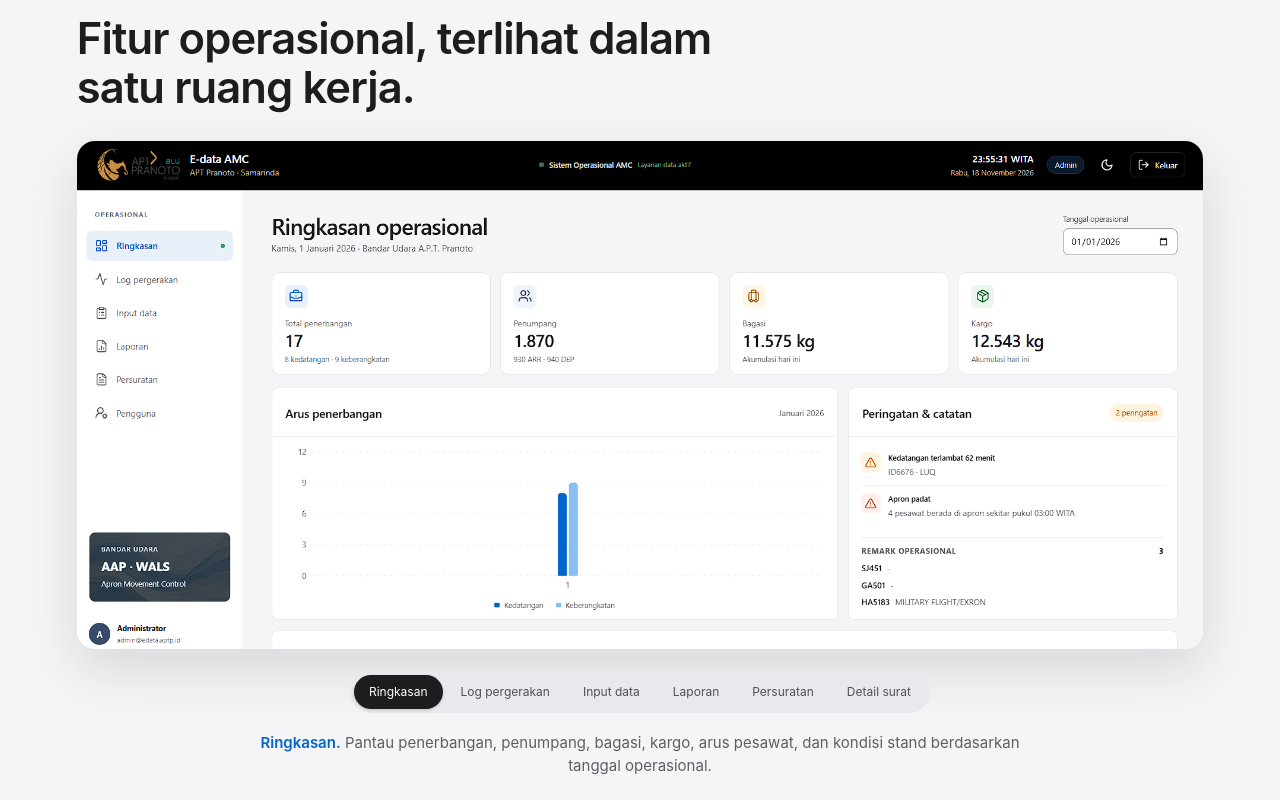
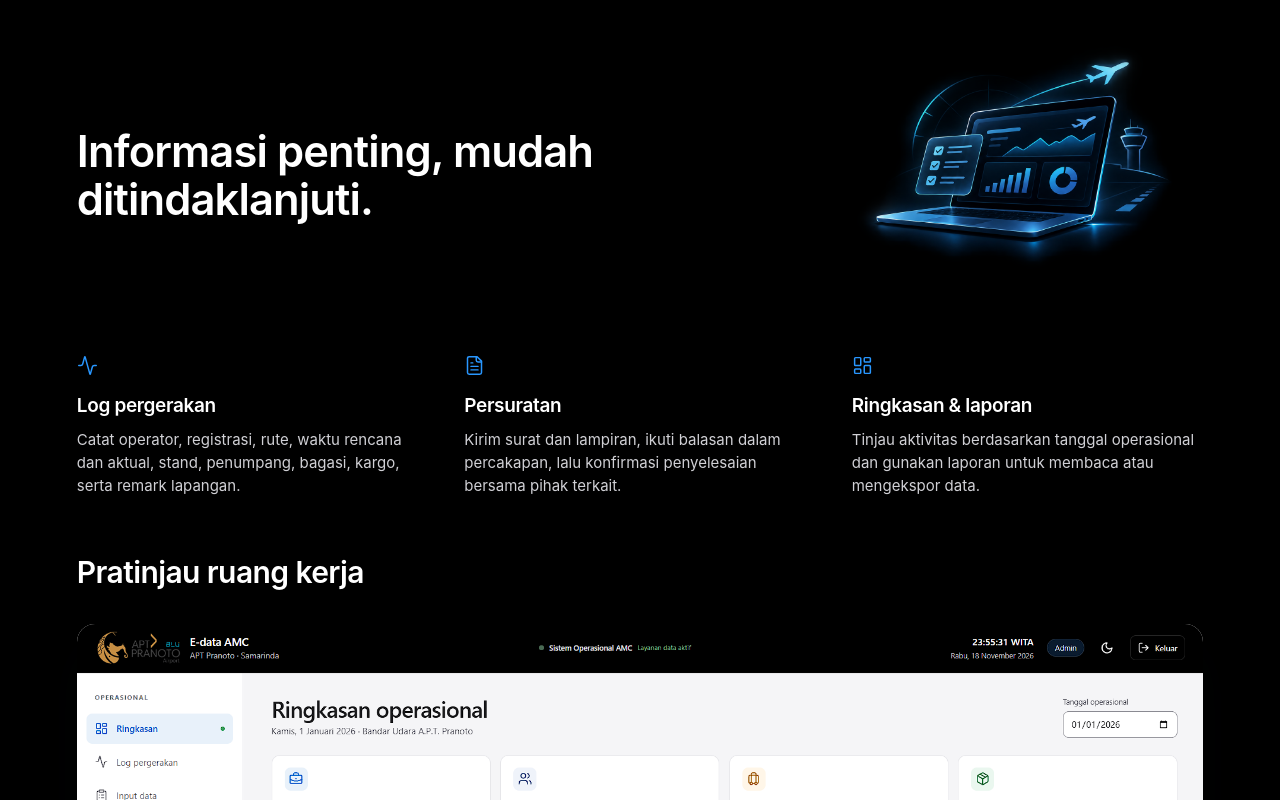
Before and after one commit to gentama07/edata-amc-apt-pranoto, a React (Vite) app: page / in a window 1280 px wide. Shown: the part 880-1680 px from the top of the page. Built offline with nearby package versions, Linux system fonts and the light colour scheme; no server answers.

Commit message:
Restore landing feature overview with screenshot previews

```diff
--- a/src/pages/Landing.jsx
+++ b/src/pages/Landing.jsx
@@ -1,5 +1,5 @@
 import { useEffect, useRef, useState } from 'react';
-import { Activity, ArrowDownRight, ArrowRight, ChevronLeft, ChevronRight, ClipboardList, ShieldCheck } from 'lucide-react';
+import { Activity, ArrowDownRight, ArrowRight, ChevronLeft, ChevronRight, ClipboardList, FileText, LayoutDashboard, ShieldCheck } from 'lucide-react';
 
 const roles = [
   ['Admin', 'Mengelola akun dan akses operasional.', 'admin-icon.png'],
@@ -144,7 +144,35 @@ export default function Landing({ onLogin }) {
 
     <section className="landing-capabilities" id="fitur" aria-labelledby="landing-capabilities-title">
       <div className="landing-section-inner">
-        <h2 id="landing-capabilities-title" data-reveal>Fitur operasional, terlihat dalam satu ruang kerja.</h2>
+        <div className="landing-section-top">
+          <h2 id="landing-capabilities-title" data-reveal>Informasi penting, mudah ditindaklanjuti.</h2>
+          <img
+            className="landing-feature-artwork"
+            src={`${import.meta.env.BASE_URL}assets/center-landing-page-photo.png`}
+            alt="Ilustrasi dashboard operasional penerbangan dan pemantauan apron"
+            loading="lazy"
+            data-reveal
+          />
+        </div>
+        <div className="landing-capability-list">
+          <article data-reveal>
+            <Activity size={21} strokeWidth={1.7} aria-hidden="true" />
+            <h3>Log pergerakan</h3>
+            <p>Catat operator, registrasi, rute, waktu rencana dan aktual, stand, penumpang, bagasi, kargo, serta remark lapangan.</p>
+          </article>
+          <article data-reveal>
+            <FileText size={21} strokeWidth={1.7} aria-hidden="true" />
+            <h3>Persuratan</h3>
+            <p>Kirim surat dan lampiran, ikuti balasan dalam percakapan, lalu konfirmasi penyelesaian bersama pihak terkait.</p>
+          </article>
+          <article data-reveal>
+            <LayoutDashboard size={21} strokeWidth={1.7} aria-hidden="true" />
+            <h3>Ringkasan &amp; laporan</h3>
+            <p>Tinjau aktivitas berdasarkan tanggal operasional dan gunakan laporan untuk membaca atau mengekspor data.</p>
+          </article>
+        </div>
+        <div className="landing-feature-showcase" data-reveal>
+          <h3 className="landing-feature-title">Pratinjau ruang kerja</h3>
         <div className="landing-feature-preview" data-reveal>
           <div className="landing-feature-visual" role="tabpanel" id="landing-feature-panel" aria-labelledby={`landing-feature-tab-${activeFeature}`}>
             <img
@@ -180,6 +208,7 @@ export default function Landing({ onLogin }) {
             >{title}</button>)}
           </div>
           <p className="landing-feature-caption"><strong>{features[activeFeature][0]}.</strong> {features[activeFeature][1]}</p>
+        </div>
         </div>
       </div>
     </section>
--- a/src/styles.css
+++ b/src/styles.css
@@ -1179,9 +1179,18 @@ button, a, input, select, textarea { touch-action: manipulation; }
 .landing-workspace-foot span { display: inline-flex; align-items: center; gap: 7px; }
 .landing-workspace-foot svg { color: #0066cc; }
 .landing-workspace-accent { position: absolute; z-index: -1; right: -80px; bottom: -140px; width: 270px; height: 270px; border: 1px solid rgba(0, 102, 204, .08); border-radius: 50%; box-shadow: 0 0 0 34px rgba(0, 102, 204, .025), 0 0 0 68px rgba(0, 102, 204, .018); }
-.landing-capabilities { color: #1d1d1f; background: #f5f5f7; }
+.landing-capabilities { color: #fff; background: #000; }
 .landing-section-inner { width: min(100%, 1440px); margin: 0 auto; padding: 94px clamp(28px, 6vw, 88px) 104px; }
 .landing-capabilities h2, .landing-access h2 { max-width: 650px; margin: 0; font-family: "SF Pro Display", system-ui, sans-serif; font-size: clamp(32px, 3.4vw, 44px); font-weight: 600; line-height: 1.12; letter-spacing: -.9px; }
+.landing-section-top { display: grid; grid-template-columns: minmax(0, 1fr) minmax(300px, .82fr); gap: clamp(24px, 4vw, 56px); align-items: center; }
+.landing-feature-artwork { display: block; width: 100%; max-width: 540px; height: auto; justify-self: end; object-fit: contain; }
+.landing-capability-list { display: grid; grid-template-columns: repeat(3, minmax(0, 1fr)); gap: 36px; margin-top: 18px; }
+.landing-capability-list article { padding-top: 0; }
+.landing-capability-list article > svg { color: #2997ff; }
+.landing-capability-list h3 { margin: 16px 0 8px; font-size: 19px; font-weight: 600; letter-spacing: -.35px; }
+.landing-capability-list p { max-width: 390px; margin: 0; color: #d0d0d5; font-size: 15px; line-height: 1.55; }
+.landing-feature-showcase { margin-top: 52px; }
+.landing-feature-title { margin: 0 0 18px; font-size: clamp(23px, 2.4vw, 30px); font-weight: 600; letter-spacing: -.6px; }
 .landing-feature-preview { margin-top: 30px; }
 .landing-feature-visual { width: 100%; overflow: hidden; border-radius: 18px; background: #fff; box-shadow: 0 20px 54px rgba(18,24,32,.13); }
 .landing-feature-image { display: block; width: 100%; height: auto; object-fit: contain; animation: landing-feature-in .42s ease both; }
@@ -1190,7 +1199,7 @@ button, a, input, select, textarea { touch-action: manipulation; }
 .landing-feature-tabs button { flex: 0 0 auto; min-height: 34px; padding: 0 15px; border: 0; border-radius: 999px; color: #505158; background: transparent; font-size: 12px; cursor: pointer; transition: color .18s ease, background-color .18s ease, box-shadow .18s ease; }
 .landing-feature-tabs button[aria-selected="true"] { color: #fff; background: #1d1d1f; box-shadow: 0 1px 3px rgba(0,0,0,.18); }
 .landing-feature-tabs button:not([aria-selected="true"]):hover { color: #1d1d1f; background: rgba(255,255,255,.7); }
-.landing-feature-caption { max-width: 800px; margin: 18px auto 0; color: #5e5f65; font-size: 15px; line-height: 1.55; text-align: center; }
+.landing-feature-caption { max-width: 800px; margin: 18px auto 0; color: #d0d0d5; font-size: 15px; line-height: 1.55; text-align: center; }
 .landing-feature-caption strong { color: #0066cc; font-weight: 600; }
 .landing-motion-ready [data-reveal] { opacity: 0; transform: translateY(14px); transition: opacity .55s ease, transform .55s cubic-bezier(.2,.7,.2,1); }
 .landing-motion-ready [data-reveal].is-visible { opacity: 1; transform: translateY(0); }
```
